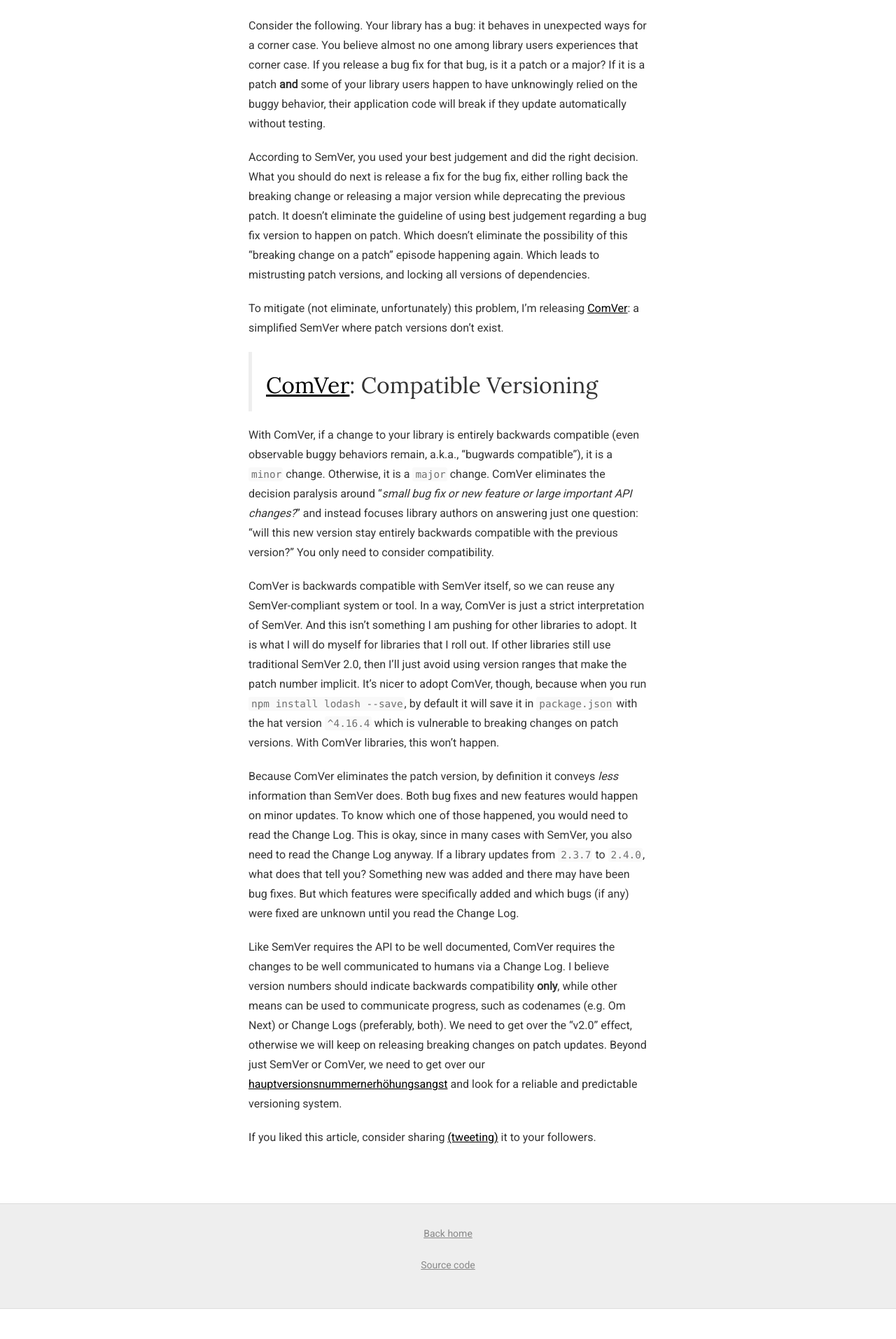
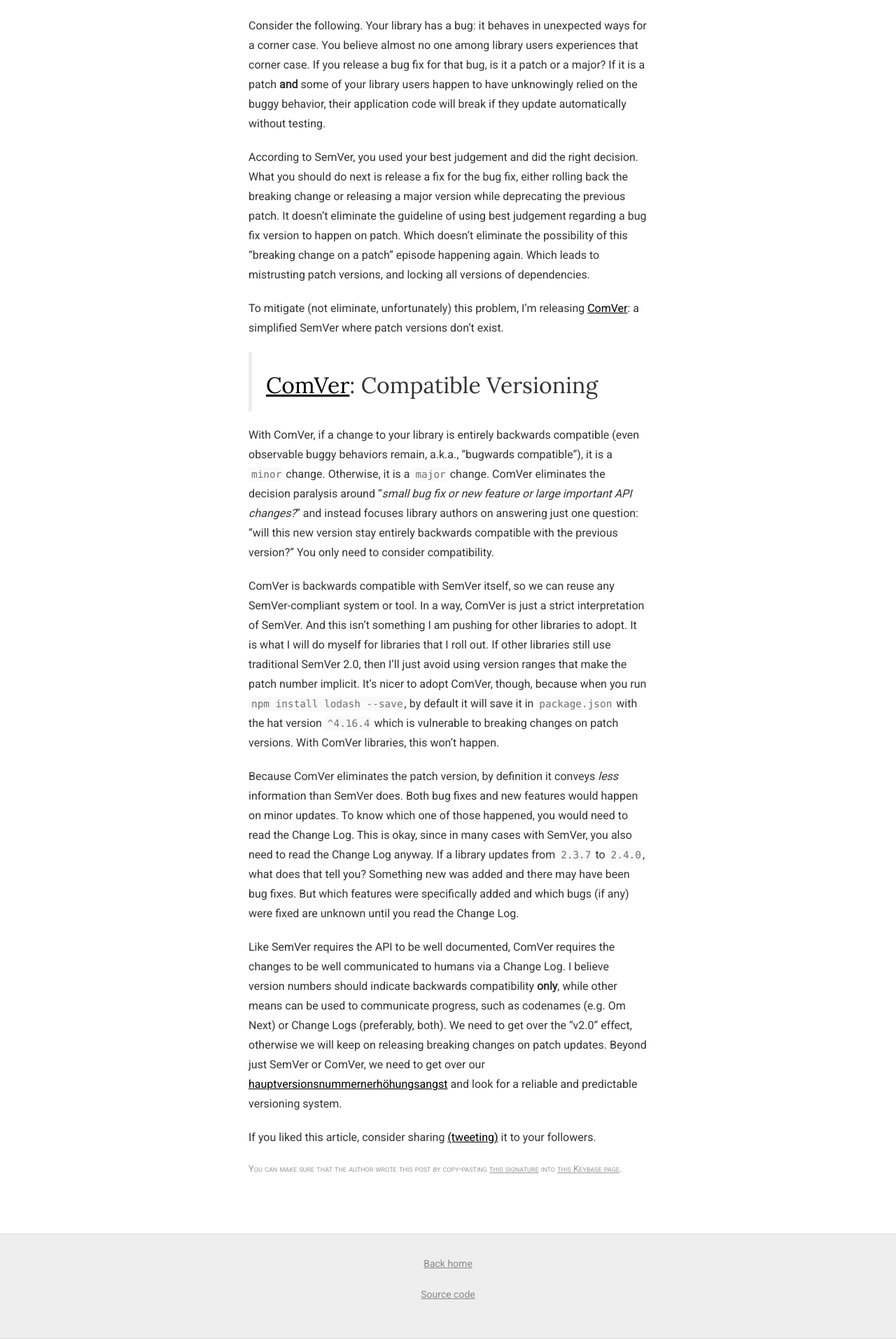
Before and after one commit to staltz/staltz.com, a Jekyll site: the page built from _posts/2016-10-26-i-wont-use-semver-patch-versions-anymore.md, in a window 1280 px wide. Shown: the part 923-2837 px from the top of the page at 70% size. Built offline with Jekyll 4.4.1, drawn with Linux system fonts in a browser that asks for light colours; nearby versions of some CDN libraries; before the commit the page ends 2794 px from its top, so only the background shows below that.

Commit message:
Add signatures in all posts

```diff
--- a/_layouts/post.html
+++ b/_layouts/post.html
@@ -26,6 +26,9 @@
 {{ content }}
           <p>
           If you liked this article, consider sharing <a href="https://twitter.com/intent/tweet?original_referer={{ site.url | cgi_escape }}{{ page.url | cgi_escape }}&amp;text={{ page.title | uri_escape }}&amp;tw_p=tweetbutton&amp;url={{ site.url | cgi_escape }}{{ page.url | cgi_escape }}&amp;via=andrestaltz" rel="nofollow" target="_blank" title="tweeting">(tweeting)<span style="text-decoration: underline"></a> it to your followers.
+          </p>
+          <p class="verify-in-keybase">
+            You can make sure that the author wrote this post by copy-pasting <a href="https://raw.githubusercontent.com/staltz/staltz.github.io/master/signed_posts/{{ page.path | remove_first: '_posts/' }}.asc">this signature</a> into <a href="https://keybase.io/verify">this Keybase page</a>.
           </p>
         </div>
       </div>
--- a/css/main.css
+++ b/css/main.css
@@ -95,6 +95,14 @@ a.name-title:hover {
   font-family: 'Source Sans Pro';
   margin: 0 0 40px;
   text-transform: uppercase;
+}
+.verify-in-keybase {
+  color: #999;
+  font-variant: small-caps;
+  font-size: small;
+}
+.verify-in-keybase a {
+  color: #999;
 }
 
 .big-tweet-header {
```
Also changed, not shown: 2 other files. Lines whose indentation alone changed are shown as unchanged.
